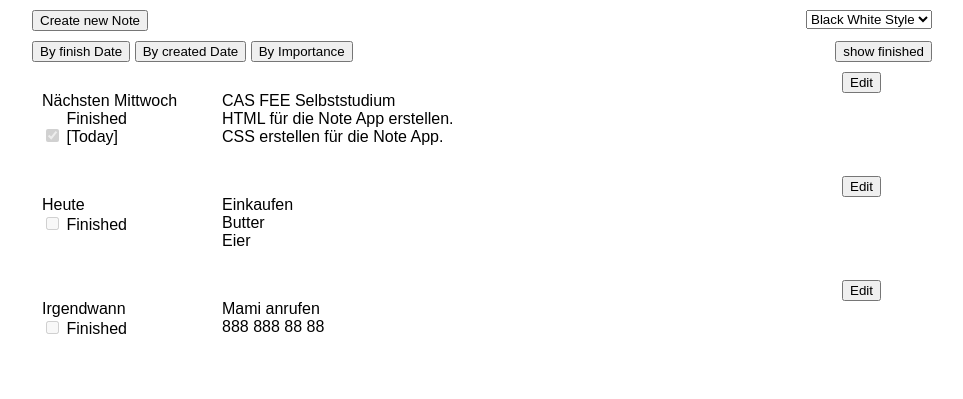
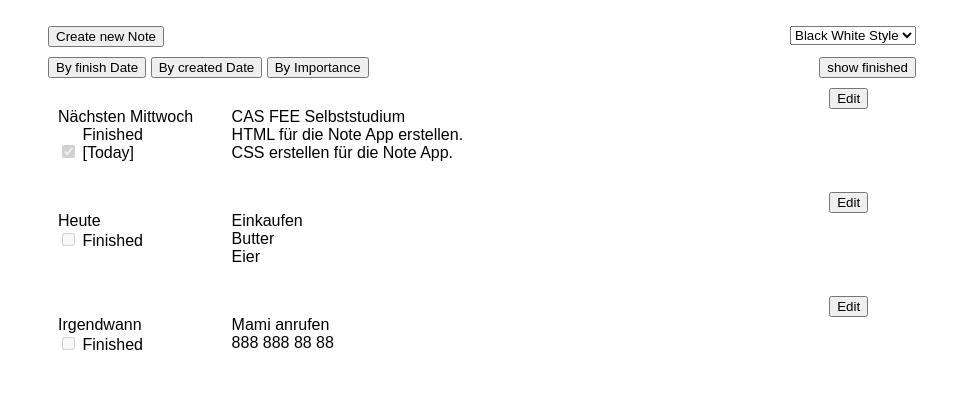
Before and after one commit to judithgull/notes, a web app: file index.html in a window 1280 px wide. Shown: the top 399 px of the page, without its empty margins (158-1121 px from the left). Run offline with its HTML, style and script files only (its server is not run), Linux system fonts and the light colour scheme.

Commit message:
Adds styles for section-notes

```diff
--- a/css/styles.css
+++ b/css/styles.css
@@ -54,6 +54,11 @@ body {
 /*******************
  * Modules
  *******************/
+
+/* Section Notes */
+.section-notes {
+    padding: 1em;
+}
 .btn-display-style, #ck-show-finished {
     float: right;
 }
--- a/index.html
+++ b/index.html
@@ -7,7 +7,7 @@
     </head>
     <body>
         <h1 class="is-hidden">Simple Note App</h1>
-        <section class="l-site-width">
+        <section class="section-notes l-site-width">
             <h2 class="is-hidden">Notes Section</h2>
             <div id="button-bar">
 
```
